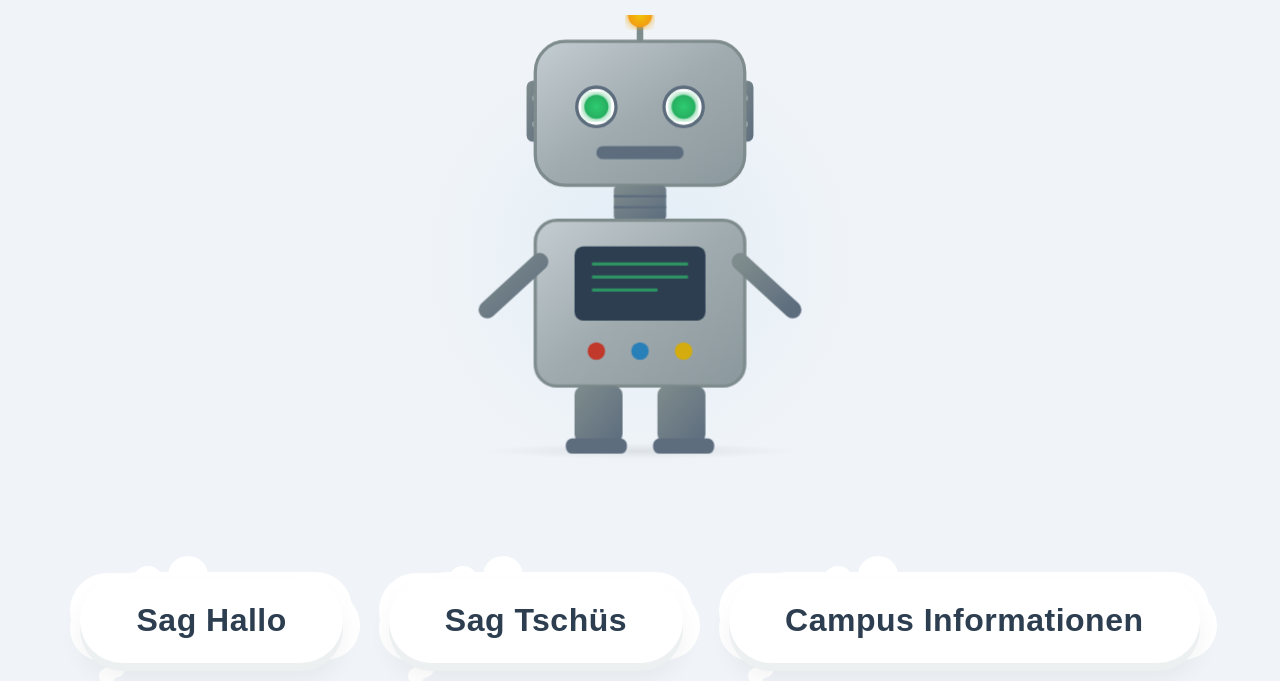
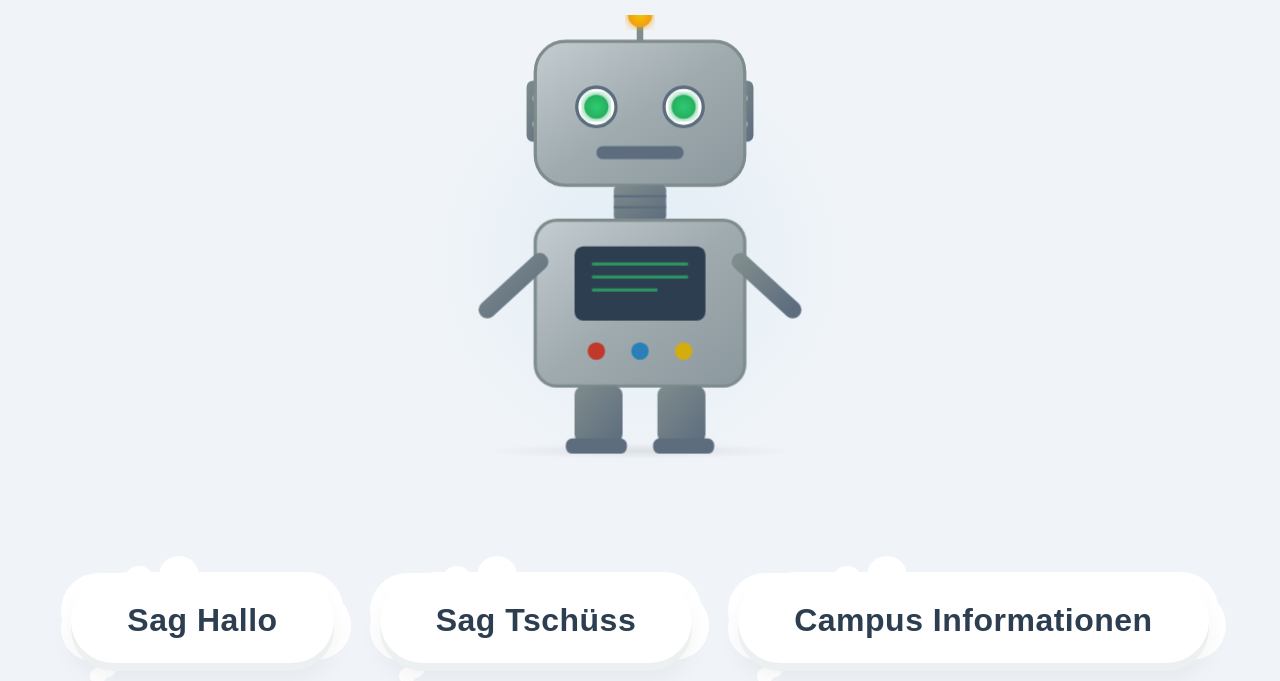
Before and after one commit to TLSenz/CampusBot, a website: page index.html in a window 1280 px wide. Shown: the part 119-800 px from the top of the page. Drawn offline with Linux system fonts and the light colour scheme.

```diff
--- a/index.html
+++ b/index.html
@@ -513,7 +513,7 @@
 
     <div class="button-section">
       <button id="greet-btn">Sag Hallo</button>
-      <button id="farewell-btn">Sag Tschüs</button>
+      <button id="farewell-btn">Sag Tschüss</button>
       <button id ="information-btn">Campus Informationen</button>
     </div>
   </div>
```
